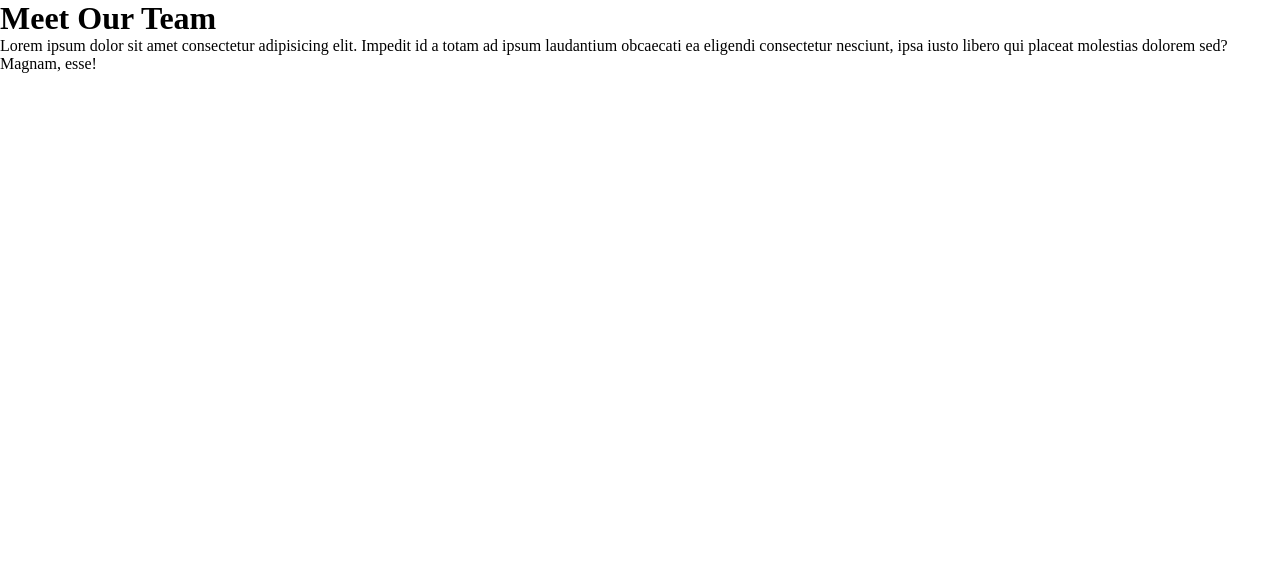
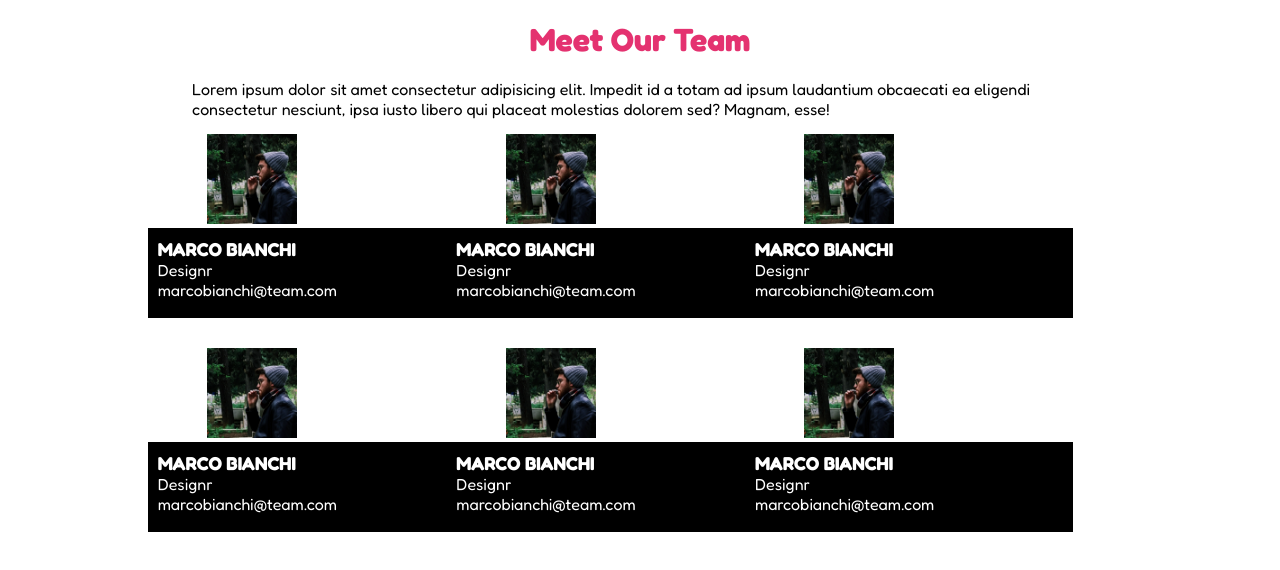
Before and after one commit to KOVU9529/html-css-float-cards, a plain HTML site: page index.html in a window 1280 px wide. Drawn offline with Linux system fonts and the light colour scheme.

Commit message:
allineamento struttura

```diff
--- a/css/style.css
+++ b/css/style.css
@@ -2,5 +2,38 @@
     margin: 0%;
     padding: 0%;
     box-sizing: border-box;
-
 }
+.conteiner{
+    width: 70%;
+    margin: auto;
+}
+body{
+    font-family:'Fredoka';
+}
+.clearfix::after{
+    content: "";
+    display: table;
+    clear:both;
+}
+h1{
+    margin: 20px;
+    color: #e43270;
+    text-align: center;
+}
+.col{
+    padding: 15px;
+    float: left;
+    width: calc(100%/3);
+}
+.cardx{
+    float: right;
+    color: white;
+    background-color: black;
+    width: 328px;
+    height: 90px;
+    padding: 10px;
+}
+img{
+    width: 90px;
+    height: 90px;
+}
--- a/index.html
+++ b/index.html
@@ -14,6 +14,61 @@
     <div class="conteiner">
         <h1>Meet Our Team</h1>
         <p>Lorem ipsum dolor sit amet consectetur adipisicing elit. Impedit id a totam ad ipsum laudantium obcaecati ea eligendi consectetur nesciunt, ipsa iusto libero qui placeat molestias dolorem sed? Magnam, esse!</p>
+        <section class="clearfix">
+            <div class="col">
+                <img src="img/male1.png" alt="ragazzo 1">
+                <div class="cardx">
+                    <h3>MARCO BIANCHI </h3>
+                    <p>Designr</p>
+                    <p class="blu">marcobianchi@team.com</p>
+                </div>
+            </div>
+            <div class="col">
+                <img src="img/male1.png" alt="ragazzo 1">
+                <div class="cardx">
+                    <h3>MARCO BIANCHI </h3>
+                    <p>Designr</p>
+                    <p class="blu">marcobianchi@team.com</p>
+                </div>
+            </div>
+            <div class="col">
+                <img src="img/male1.png" alt="ragazzo 1">
+                <div class="cardx">
+                    <h3>MARCO BIANCHI </h3>
+                    <p>Designr</p>
+                    <p class="blu">marcobianchi@team.com</p>
+                </div>
+            </div>
+            <div class="col">
+                <img src="img/male1.png" alt="ragazzo 1">
+                <div class="cardx">
+                    <h3>MARCO BIANCHI </h3>
+                    <p>Designr</p>
+                    <p class="blu">marcobianchi@team.com</p>
+                </div>
+            </div>
+            <div class="col">
+                <img src="img/male1.png" alt="ragazzo 1">
+                <div class="cardx">
+                    <h3>MARCO BIANCHI </h3>
+                    <p>Designr</p>
+                    <p class="blu">marcobianchi@team.com</p>
+                </div>
+            </div>
+            <div class="col">
+                <img src="img/male1.png" alt="ragazzo 1">
+                <div class="cardx">
+                    <h3>MARCO BIANCHI </h3>
+                    <p>Designr</p>
+                    <p class="blu">marcobianchi@team.com</p>
+                </div>
+            </div>
+        </section>
+
+
+
+
+
     </div>
 
 </body>
```
